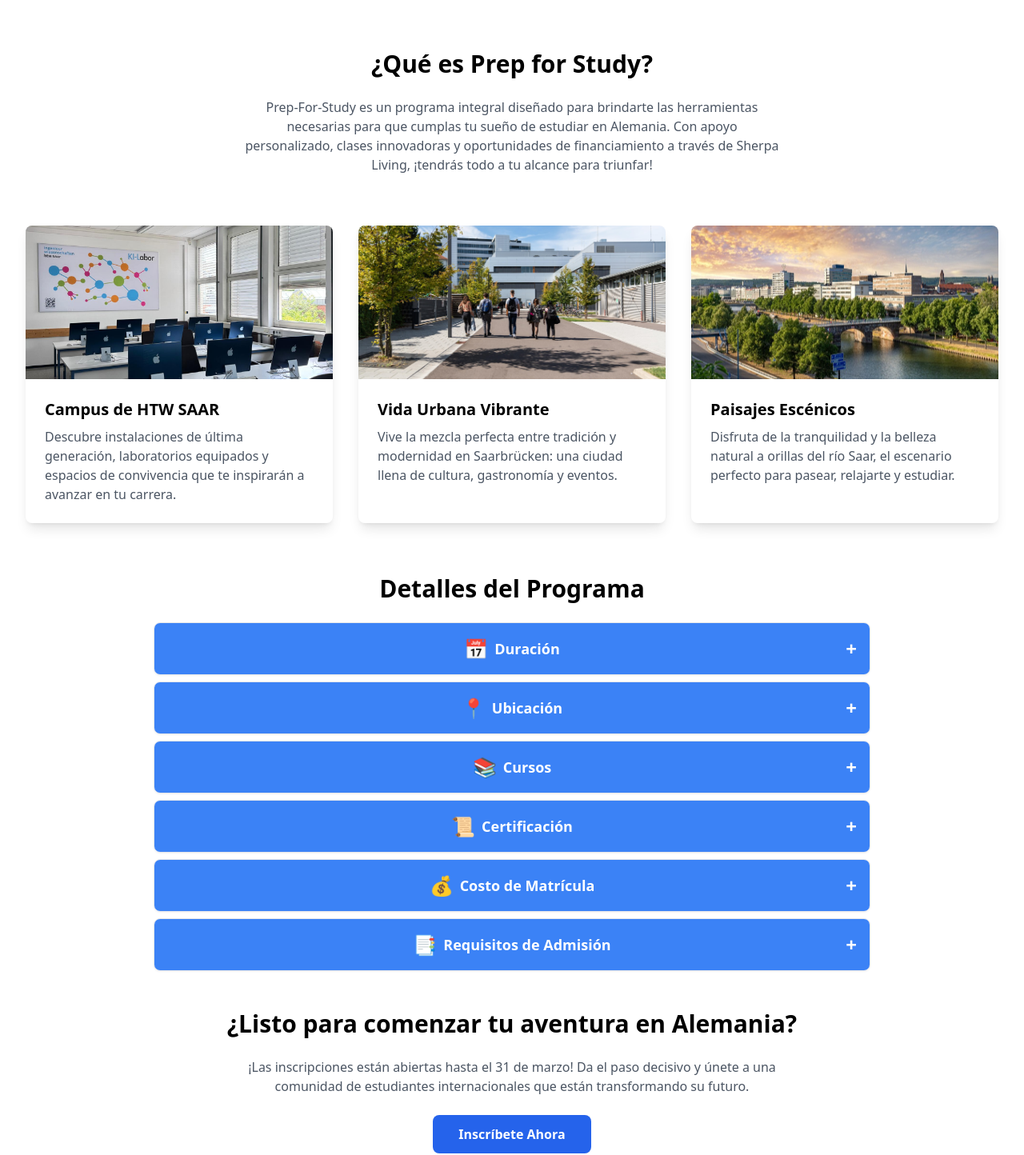
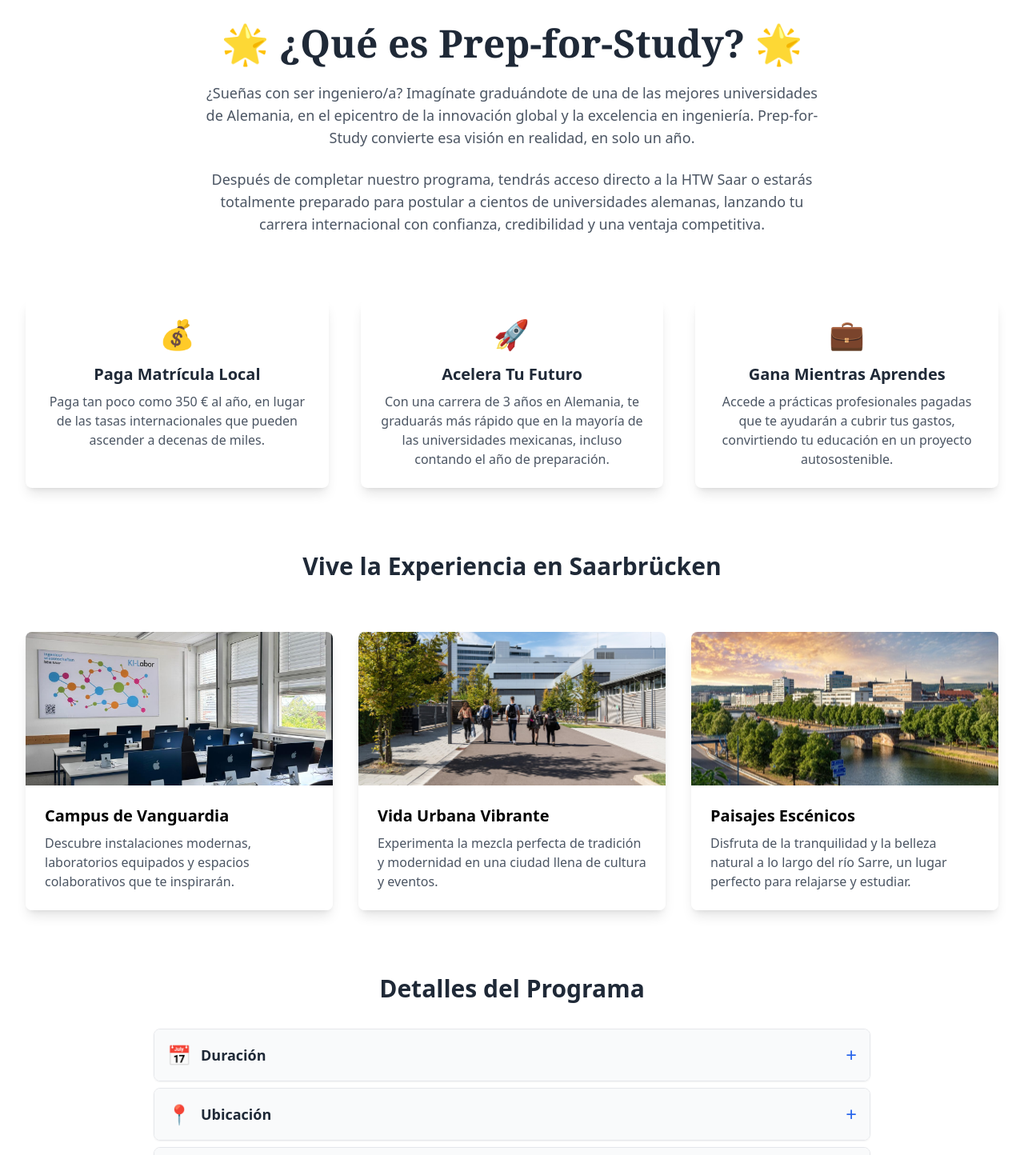
Before and after one commit to Benjamin987Hustle/SherpaLiving, a React (Vite) app: page /study in a window 1280 px wide. Shown: the part 666-2110 px from the top of the page at 80% size. Built offline with nearby package versions, Linux system fonts and the light colour scheme.

Commit message:
changement encore dans study

```diff
--- a/src/pages/Study.tsx
+++ b/src/pages/Study.tsx
@@ -1,193 +1,198 @@
 import React, { useState } from 'react';
-import Hero from '../components/Hero';
 
-// 1. On définit une interface décrivant les props du composant AccordionItem
-interface AccordionItemProps {
-  title: string;
-  icon: string;
-  content: string;
-}
-// Commentaires dans le but de forcer le déploiemnt
-// 2. On l’utilise dans la fonction AccordionItem
-function AccordionItem({ title, icon, content }: AccordionItemProps) {
+// --- Hero Component ---
+// El componente Hero se ha movido a este archivo para resolver el error de importación.
+// Crea el gran banner con imagen en la parte superior de la página.
+const Hero = ({ title, subtitle, imageUrl }) => (
+  <section className="relative text-center overflow-hidden bg-gray-800">
+    <img
+      src={imageUrl}
+      alt="Estudiar en Alemania"
+      className="absolute inset-0 w-full h-full object-cover opacity-50"
+    />
+    <div className="relative py-32 md:py-48 max-w-4xl mx-auto px-4">
+      <h1 className="text-4xl md:text-6xl font-extrabold font-serif text-white shadow-lg">
+        {title}
+      </h1>
+      <p className="mt-4 text-xl md:text-2xl text-gray-200">
+        {subtitle}
+      </p>
+    </div>
+  </section>
+);
+
+
+// --- Reusable Inner Components ---
+
+// BenefitCard Component: Para mostrar las ventajas clave del programa.
+const BenefitCard = ({ icon, title, children }) => (
+  <div className="bg-white p-6 rounded-lg shadow-lg text-center transform hover:scale-105 transition-transform duration-300">
+    <div className="text-4xl text-blue-600 mb-4">{icon}</div>
+    <h3 className="text-xl font-bold text-gray-800 mb-2">{title}</h3>
+    <p className="text-gray-600">{children}</p>
+  </div>
+);
+
+// AccordionItem Component: Se mantuvo tu componente original, que está bien hecho.
+const AccordionItem = ({ title, icon, content }) => {
   const [isOpen, setIsOpen] = useState(false);
-
   return (
-    <div className="mb-2 border rounded-lg overflow-hidden shadow-sm">
-      {/* Bouton "question" */}
+    <div className="mb-2 border border-gray-200 rounded-lg overflow-hidden shadow-sm">
       <button
         onClick={() => setIsOpen(!isOpen)}
-        className="relative w-full px-4 py-4 bg-blue-500 text-white font-bold text-center
-                   hover:bg-blue-600 transition-colors focus:outline-none"
+        className="relative w-full px-4 py-4 bg-gray-50 hover:bg-gray-100 text-gray-800 font-bold text-left transition-colors focus:outline-none"
       >
-        {/* Icône + Titre, centrés au milieu du bouton */}
-        <span className="flex items-center justify-center space-x-2 text-lg">
+        <span className="flex items-center space-x-3 text-lg">
           <span className="text-2xl">{icon}</span>
           <span>{title}</span>
         </span>
-
-        {/* + / - dans le coin supérieur droit */}
-        <span className="absolute top-1/2 right-4 transform -translate-y-1/2 text-2xl font-extrabold">
+        <span className="absolute top-1/2 right-4 transform -translate-y-1/2 text-2xl font-light text-blue-600">
           {isOpen ? '−' : '+'}
         </span>
       </button>
-
-      {/* Contenu "réponse" */}
       {isOpen && (
-        <div className="bg-blue-50 px-4 py-4 text-blue-900 leading-relaxed font-serif">
+        <div className="bg-white px-4 py-5 text-gray-700 leading-relaxed border-t border-gray-200">
           {content}
         </div>
       )}
     </div>
   );
-}
+};
 
-// 3. On type le tableau d’items avec la même interface
-const Study = () => {
-  const programDetails: AccordionItemProps[] = [
+
+// --- Main Study Page Component ---
+
+const StudyPage = () => {
+  // Datos del acordeón, ahora en español y con el costo explicado.
+  const programDetails = [
     {
       title: 'Duración',
       icon: '📅',
-      content:
-        '2 semestres intensivos (Octubre - Julio). Sumérgete en un riguroso plan de estudios que combina teoría y práctica, dándote la base sólida que necesitas para destacar.',
+      content: '2 semestres intensivos (Octubre - Julio). Sumérgete en un plan de estudios riguroso que combina teoría y práctica, dándote la base sólida que necesitas para destacar.',
     },
     {
       title: 'Ubicación',
       icon: '📍',
-      content:
-        'htw saar, Saarbrücken, Alemania. Situada en el corazón de Europa, esta universidad te ofrece un ambiente multicultural, seguro y lleno de oportunidades para crecer académica y personalmente.',
+      content: 'htw saar, Saarbrücken, Alemania. Situada en el corazón de Europa, esta universidad te ofrece un ambiente multicultural y seguro, lleno de oportunidades para crecer personal y académicamente.',
     },
     {
       title: 'Cursos',
       icon: '📚',
-      content:
-        'Alemán, Matemáticas, Física, Informática. Recibirás formación especializada y orientación académica, preparándote para carreras relacionadas con tecnología, sciences exactas y más.',
+      content: 'Alemán, Matemáticas, Física, Informática. Recibirás formación especializada y orientación académica, preparándote para carreras en tecnología, ciencias exactas y más.',
     },
     {
       title: 'Certificación',
       icon: '📜',
-      content:
-        'Una certificación oficial reconocida a nivel nacional que te abrirá las puertas de las mejores universidades alemanas, impulsando tu perfil internacional.',
+      content: 'Una certificación oficial reconocida a nivel nacional que te abrirá las puertas de las mejores universidades alemanas, impulsando tu perfil internacional.',
     },
     {
-      title: 'Costo de Matrícula',
+      title: 'Costo del Programa',
       icon: '💰',
-      content:
-        '€7,800. Gracias a las facilidades de pago y al financiamiento disponible a través de Sherpa Living, invertir en tu futuro nunca había sido tan alcanzable.',
+      content: 'El programa preparatorio de un año cuesta 7.800 €. Esta única cuota es tu llave para acceder a las tarifas de matrícula locales alemanas, que pueden ser tan bajas como 350 € al año, ahorrándote decenas de miles en tasas para estudiantes internacionales.',
     },
     {
       title: 'Requisitos de Admisión',
       icon: '📑',
-      content:
-        'Título de acceso a la universidad y nivel B1 de alemán (o curso preparatorio). Si todavía no cumples con el nivel requerido, contamos con un programa de refuerzo lingüístico para llevarte hasta la meta.',
+      content: 'Un título de acceso a la universidad (Bachillerato) y un nivel B1 de alemán. Si aún no cumples con el requisito del idioma, ofrecemos un programa de refuerzo lingüístico para que alcances el nivel necesario.',
     },
   ];
 
   return (
     <div>
       <Hero
-        title="Estudia en Alemania con Prep-For-Study"
-        subtitle="¡Tu puerta de entrada a una educación de alta calidad en Alemania!"
+        title="Estudia en Alemania con Prep-for-Study"
+        subtitle="Tu Puerta de Entrada a una Carrera de Ingeniería de Clase Mundial"
         imageUrl="/Images/htw_saar.jpeg"
       />
 
-      <div className="max-w-7xl mx-auto px-4 sm:px-6 lg:px-8 py-16">
-        <div className="text-center mb-16">
-          <h2 className="text-3xl font-bold mb-6">¿Qué es Prep for Study?</h2>
-          <p className="text-gray-600 max-w-2xl mx-auto">
-            Prep-For-Study es un programa integral diseñado para brindarte
-            las herramientas necesarias para que cumplas tu sueño de estudiar
-            en Alemania. Con apoyo personalizado, clases innovadoras y
-            oportunidades de financiamiento a través de Sherpa Living,
-            ¡tendrás todo a tu alcance para triunfar!
+      <div className="max-w-7xl mx-auto px-4 sm:px-6 lg:px-8 py-20">
+
+        {/* --- Sección de Introducción --- */}
+        <div className="text-center mb-20">
+          <h2 className="text-4xl md:text-5xl font-extrabold text-gray-800 mb-6 font-serif">
+            🌟 ¿Qué es Prep-for-Study? 🌟
+          </h2>
+          <p className="text-lg text-gray-600 max-w-3xl mx-auto mb-6">
+            ¿Sueñas con ser ingeniero/a? Imagínate graduándote de una de las mejores universidades de Alemania, en el epicentro de la innovación global y la excelencia en ingeniería. Prep-for-Study convierte esa visión en realidad, en solo un año.
+          </p>
+          <p className="text-lg text-gray-600 max-w-3xl mx-auto">
+            Después de completar nuestro programa, tendrás acceso directo a la HTW Saar o estarás totalmente preparado para postular a cientos de universidades alemanas, lanzando tu carrera internacional con confianza, credibilidad y una ventaja competitiva.
           </p>
         </div>
 
-        {/* Petites cartes illustrées */}
-        <div className="grid grid-cols-1 md:grid-cols-2 lg:grid-cols-3 gap-8 mb-16">
-          <div className="overflow-hidden rounded-lg shadow-lg transition-transform transform hover:scale-105">
-            <img
-              src={`${import.meta.env.BASE_URL}Images/staar_classroom.jpg`}
-              alt="Vista de la Ciudad de Saarbrücken"
-              className="w-full h-48 object-cover"
-            />
-            <div className="p-6">
-              <h3 className="text-xl font-bold mb-2">Campus de HTW SAAR</h3>
-              <p className="text-gray-600">
-                Descubre instalaciones de última generación, laboratorios
-                equipados y espacios de convivencia que te inspirarán
-                a avanzar en tu carrera.
-              </p>
+        {/* --- Sección de Beneficios Clave --- */}
+        <div className="grid grid-cols-1 md:grid-cols-2 lg:grid-cols-3 gap-10 mb-20">
+            <BenefitCard icon="💰" title="Paga Matrícula Local">
+                Paga tan poco como 350 € al año, en lugar de las tasas internacionales que pueden ascender a decenas de miles.
+            </BenefitCard>
+            <BenefitCard icon="🚀" title="Acelera Tu Futuro">
+                Con una carrera de 3 años en Alemania, te graduarás más rápido que en la mayoría de las universidades mexicanas, incluso contando el año de preparación.
+            </BenefitCard>
+            <BenefitCard icon="💼" title="Gana Mientras Aprendes">
+                Accede a prácticas profesionales pagadas que te ayudarán a cubrir tus gastos, convirtiendo tu educación en un proyecto autosostenible.
+            </BenefitCard>
+        </div>
+
+        {/* --- Sección de Universidad y Vida en la Ciudad --- */}
+        <div className="text-center mb-16">
+            <h2 className="text-3xl font-bold text-gray-800">Vive la Experiencia en Saarbrücken</h2>
+        </div>
+        <div className="grid grid-cols-1 md:grid-cols-2 lg:grid-cols-3 gap-8 mb-20">
+          {/* Tarjeta 1 */}
+          <div className="overflow-hidden rounded-lg shadow-lg">
+            <img src="/Images/staar_classroom.jpg" alt="Aula del campus de HTW Saar" className="w-full h-48 object-cover"/>
+            <div className="p-6 bg-white">
+              <h3 className="text-xl font-bold mb-2">Campus de Vanguardia</h3>
+              <p className="text-gray-600">Descubre instalaciones modernas, laboratorios equipados y espacios colaborativos que te inspirarán.</p>
             </div>
           </div>
-          <div className="overflow-hidden rounded-lg shadow-lg transition-transform transform hover:scale-105">
-            <img
-              src={`${import.meta.env.BASE_URL}Images/GermanUni1.jpeg`}
-              alt="Campus"
-              className="w-full h-48 object-cover"
-            />
-            <div className="p-6">
+          {/* Tarjeta 2 */}
+          <div className="overflow-hidden rounded-lg shadow-lg">
+            <img src="/Images/GermanUni1.jpeg" alt="Vibrante ciudad de Saarbrücken" className="w-full h-48 object-cover"/>
+            <div className="p-6 bg-white">
               <h3 className="text-xl font-bold mb-2">Vida Urbana Vibrante</h3>
-              <p className="text-gray-600">
-                Vive la mezcla perfecta entre tradición y modernidad
-                en Saarbrücken: una ciudad llena de cultura, gastronomía y eventos.
-              </p>
+              <p className="text-gray-600">Experimenta la mezcla perfecta de tradición y modernidad en una ciudad llena de cultura y eventos.</p>
             </div>
           </div>
-          <div className="overflow-hidden rounded-lg shadow-lg transition-transform transform hover:scale-105">
-            <img
-
-              src={`${import.meta.env.BASE_URL}Images/river2.jpg`}
-              alt="Río Saar en Saarbrücken"
-              className="w-full h-48 object-cover"
-            />
-            <div className="p-6">
+          {/* Tarjeta 3 */}
+          <div className="overflow-hidden rounded-lg shadow-lg">
+            <img src="/Images/river2.jpg" alt="Pintoresco río Sarre en Saarbrücken" className="w-full h-48 object-cover"/>
+            <div className="p-6 bg-white">
               <h3 className="text-xl font-bold mb-2">Paisajes Escénicos</h3>
-              <p className="text-gray-600">
-                Disfruta de la tranquilidad y la belleza natural
-                a orillas del río Saar, el escenario perfecto
-                para pasear, relajarte y estudiar.
-              </p>
+              <p className="text-gray-600">Disfruta de la tranquilidad y la belleza natural a lo largo del río Sarre, un lugar perfecto para relajarse y estudiar.</p>
             </div>
           </div>
         </div>
 
-        {/* Accordéon (tableau dépliant) */}
-        <h2 className="text-3xl font-bold mb-6 text-center">Detalles del Programa</h2>
-        <div className="max-w-4xl mx-auto">
-          {programDetails.map((item, index) => (
-            <AccordionItem
-              key={index}
-              title={item.title}
-              icon={item.icon}
-              content={item.content}
-            />
-          ))}
+        {/* --- Acordeón de Detalles del Programa --- */}
+        <div className="max-w-4xl mx-auto mb-20">
+            <h2 className="text-3xl font-bold mb-8 text-center text-gray-800">Detalles del Programa</h2>
+            {programDetails.map((item, index) => (
+                <AccordionItem key={index} {...item} />
+            ))}
         </div>
 
-        <div className="text-center mt-12">
-          <h2 className="text-3xl font-bold mb-6">
+        {/* --- Sección Final de CTA --- */}
+        <div className="text-center bg-gray-50 p-10 rounded-lg">
+          <h2 className="text-3xl font-bold mb-4 text-gray-800">
             ¿Listo para comenzar tu aventura en Alemania?
           </h2>
           <p className="text-gray-600 max-w-2xl mx-auto mb-6">
-            ¡Las inscripciones están abiertas hasta el 31 de marzo! Da el paso
-            decisivo y únete a una comunidad de estudiantes internacionales
-            que están transformando su futuro.
+            Prep-for-Study no es solo un puente a Alemania, es tu plataforma de lanzamiento hacia una carrera global en ingeniería más inteligente, rápida y asequible.
           </p>
           <a
-          href='https://creatorapp.zohopublic.ca/sherpaliving/landlords-appartemnt/form-perma/Sherpa_Study/z0pTMgBkm3XVrpu4UfQKCnq8b9jks1WTnUR06C3R35QWBf3W4kZwe3sJGp1YDK8hEmkXqpkKB7EnhJnSQJWAT74Fbxb7a6qjvj9t'
-          target="_blank"
+            href='https://creatorapp.zohopublic.ca/sherpaliving/landlords-appartemnt/form-perma/Sherpa_Study/z0pTMgBkm3XVrpu4UfQKCnq8b9jks1WTnUR06C3R35QWBf3W4kZwe3sJGp1YDK8hEmkXqpkKB7EnhJnSQJWAT74Fbxb7a6qjvj9t'
+            target="_blank"
             rel="noopener noreferrer"
-            className="inline-block bg-blue-600 hover:bg-blue-700 text-white font-bold py-3 px-8 rounded-lg transition duration-200"
+            className="inline-block bg-blue-600 hover:bg-blue-700 text-white font-bold py-4 px-10 rounded-full transition-transform transform hover:scale-105 duration-300 shadow-lg"
           >
             Inscríbete Ahora
           </a>
         </div>
-
 
       </div>
     </div>
   );
 };
 
-export default Study;
+export default StudyPage;
```
Also changed, not shown: 1 other file (tests, documents, lock files or other folders).
